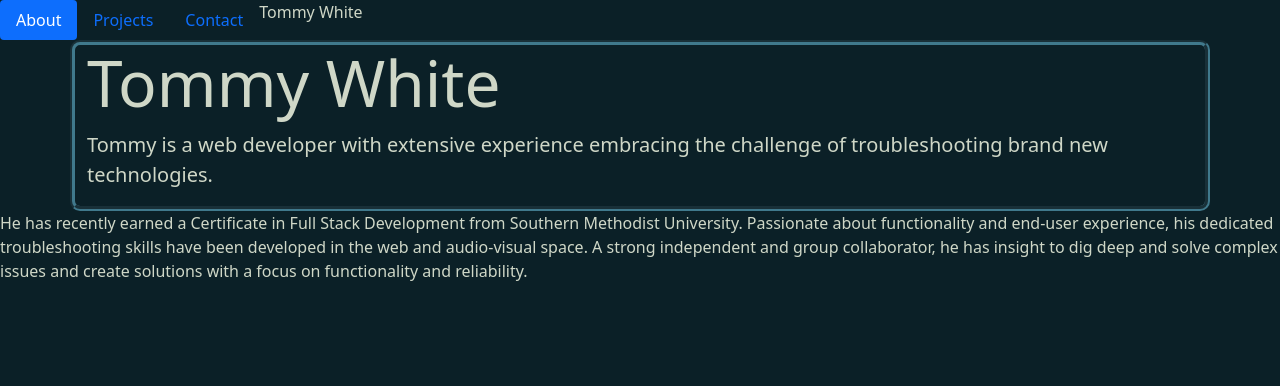
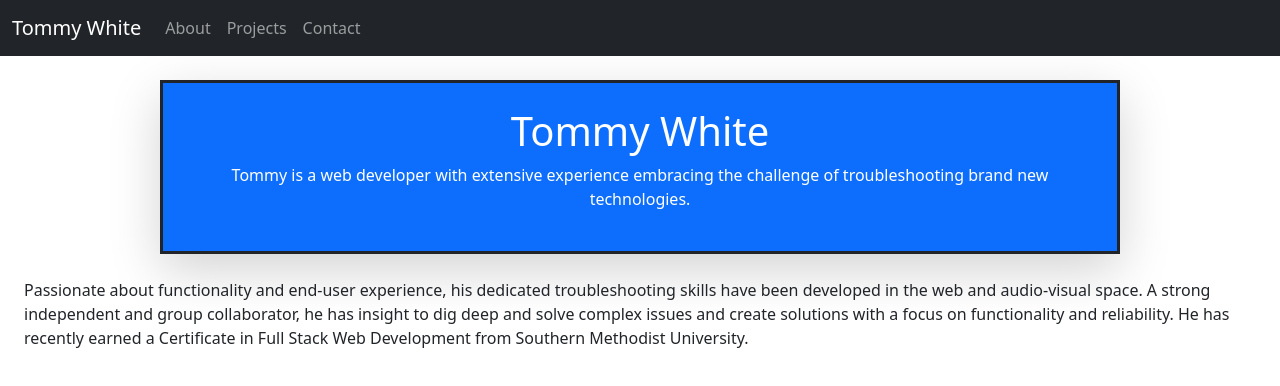
Before and after one commit to T0mWhite/portfolio, a React (Create React App) app: page / in a window 1280 px wide. Shown: the top 386 px of the page. Built offline with nearby package versions, Linux system fonts and the light colour scheme.

Commit message:
Navbar changed. More styling added

```diff
--- a/package.json
+++ b/package.json
@@ -2,12 +2,13 @@
   "name": "react-portfolio",
   "version": "0.1.0",
   "private": true,
+  "homepage": "https://t0mwhite.github.io/react-portfolio/",
   "dependencies": {
     "@testing-library/jest-dom": "^5.16.1",
     "@testing-library/react": "^12.1.2",
     "@testing-library/user-event": "^13.5.0",
     "bootstrap": "^5.1.3",
-    "jquery": "^3.6.0",
+    "gh-pages": "^3.2.3",
     "popper.js": "^1.16.1",
     "react": "^17.0.2",
     "react-dom": "^17.0.2",
@@ -15,6 +16,8 @@
     "web-vitals": "^2.1.4"
   },
   "scripts": {
+    "predeploy": "npm run build",
+    "deploy": "gh-pages -d build",
     "start": "react-scripts start",
     "build": "react-scripts build",
     "test": "react-scripts test",
--- a/public/index.html
+++ b/public/index.html
@@ -2,7 +2,6 @@
 <html lang="en">
   <head>
     <meta charset="utf-8" />
-    <link rel="icon" href="%PUBLIC_URL%/favicon.ico" />
     <meta name="viewport" content="width=device-width, initial-scale=1" />
     <meta name="theme-color" content="#000000" />
     <meta
--- a/src/components/NavTabs.js
+++ b/src/components/NavTabs.js
@@ -1,50 +1,56 @@
 import React from "react";
-import NavStyles from "./styles/Nav.css";
+import NavStyles from "./styles/Nav.module.css";
 
 // Here we are using object destructuring assignment to pluck off our variables from the props object
 // We assign them to their own variable names
 function NavTabs({ currentPage, handlePageChange }) {
   return (
-      <ul className="nav nav-pills">
-        <li className="nav-item">
+    <nav class="navbar navbar-expand-sm bg-dark navbar-dark sticky-top">
+      <div class="container-fluid">
+        <a class="navbar-brand" href="#about" onClick={() => handlePageChange("About")}>
+          Tommy White
+        </a>
+        <button
+          class="navbar-toggler"
+          type="button"
+          data-bs-toggle="collapse"
+          data-bs-target="#collapsibleNavbar"
+        >
+          <span class="navbar-toggler-icon"></span>
+        </button>
+        <div class="collapse navbar-collapse" id="collapsibleNavbar">
+          <ul class="navbar-nav">
+            <li class="nav-item">
               <a
+                class="nav-link"
                 href="#about"
                 onClick={() => handlePageChange("About")}
-            // This is a conditional (ternary) operator that checks to see if the current page is "About"
-            // If it is, we set the current page to 'nav-link-active', otherwise we set it to 'nav-link'
-            className={currentPage === "About" ? "nav-link active" : "nav-link"}
               >
                 About
               </a>
             </li>
-        <li className="nav-item">
+            <li class="nav-item">
               <a
+                class="nav-link"
                 href="#projects"
                 onClick={() => handlePageChange("Projects")}
-            // Check to see if the currentPage is `Projects`, and if so we use the active link class from bootstrap. Otherwise, we set it to a normal nav-link
-            className={
-              currentPage === "Projects" ? "nav-link active" : "nav-link"
-            }
               >
                 Projects
               </a>
             </li>
-        <li className="nav-item">
+            <li class="nav-item">
               <a
+                class="nav-link"
                 href="#contact"
                 onClick={() => handlePageChange("Contact")}
-            // Check to see if the currentPage is `Contact`, and if so we use the active link class from bootstrap. Otherwise, we set it to a normal nav-link
-            className={
-              currentPage === "Contact" ? "nav-link active" : "nav-link"
-            }
               >
                 Contact
               </a>
             </li>
-        <li>
-          <p>Tommy White</p>
-        </li>
           </ul>
+        </div>
+      </div>
+    </nav>
   );
 }
 
--- a/src/components/ProjectCard.js
+++ b/src/components/ProjectCard.js
@@ -1,15 +1,33 @@
 import React from "react";
-import placeholder from "../assets/images/350x150.png";
+// import placeholder from "http://placecorgi.com/260/180";
 export default function ProjectCard() {
   return (
-    <div className="card d-flex flex-column" style={{width: "150px"}}>
-      <img src={placeholder} className="card-img-top" alt="..." />
-      <div className="card-body">
-        <p className="card-text">
-          Some quick example text to build on the card title and make up the
-          bulk of the card's content.
-        </p>
+    <div className="card ">
+      <div className="card-header">Project x</div>
+      {/* <button data-bs-toggle="collapse" data-bs-target="#demo">
+        Collapsible
+      </button>
+
+      <div id="demo" class="collapse">
+        Lorem ipsum dolor text....
+      </div> */}
+      {/* <div className="card-body">Content</div> */}
+      <div className="card-img-bottom">
+        <img
+          src="http://placecorgi.com/640/360"
+          className="card-img-top rounded"
+          alt="..."
+        />
       </div>
     </div>
+    // <div className="card m-3 text-white" style={{width: "150px"}}>
+    //   <img src="http://placecorgi.com/640/360" className="card-img-top rounded" alt="..." />
+    //   <div className="card-body">
+    //     <p className="card-text">
+    //       Some quick example text to build on the card title and make up the
+    //       bulk of the card's content.
+    //     </p>
+    //   </div>
+    // </div>
   );
 }
--- a/src/components/pages/About.js
+++ b/src/components/pages/About.js
@@ -1,29 +1,26 @@
 import React from "react";
-import AboutStyle from '../styles/About.css';
+import AboutStyle from "../styles/About.css";
 
 export default function About() {
   return (
     <div>
-      {" "}
-      <div className="jumbotron jumbotron-fluid">
-        <div className="container" id="jumbotron">
-          <h1 className="display-3">Tommy White</h1>
-          <p className="lead">
-            Tommy is a web developer with extensive experience embracing the
-            challenge of troubleshooting brand new technologies.
-          </p>
-        </div>
+      <div className="w-75 mt-4 p-4 bg-primary text-white text-center border border-3 border-dark mx-auto shadow-lg">
+        <h1>Tommy White</h1>
+        <p>
+          Tommy is a web developer with extensive experience embracing the
+          challenge of troubleshooting brand new technologies.
+        </p>
       </div>
       <div className="justify-content-center">
-        <p>
-          He has recently earned a Certificate in Full Stack Development from
-          Southern Methodist University. Passionate about functionality and
-          end-user experience, his dedicated troubleshooting skills have been
-          developed in the web and audio-visual space. A strong independent and
-          group collaborator, he has insight to dig deep and solve complex
-          issues and create solutions with a focus on functionality and
-          reliability.
+        <p className="p-4">
+          Passionate about functionality and end-user experience, his dedicated
+          troubleshooting skills have been developed in the web and audio-visual
+          space. A strong independent and group collaborator, he has insight to
+          dig deep and solve complex issues and create solutions with a focus on
+          functionality and reliability. He has recently earned a Certificate in
+          Full Stack Web Development from Southern Methodist University.
         </p>
+
       </div>
     </div>
   );
--- a/src/components/pages/Projects.js
+++ b/src/components/pages/Projects.js
@@ -3,12 +3,26 @@ import ProjectCard from "../ProjectCard";
 
 export default function Projects() {
   return (
-    <div className="display-flex">
-      <h1>Projects Page</h1>
-      <ProjectCard />
-      <ProjectCard />
-      <ProjectCard />
-      <ProjectCard />
-    </div>
+    <>
+      <div>
+        <h1>Projects Page</h1>
+        <p>Check out my work</p>
+      </div>
+
+      <div className="d-flex flex-row flex-wrap container pt-3 justify-content-center vh-100">
+        <div className="col-sm-3 mx-4">
+          <ProjectCard />
+        </div>
+        <div className="col-sm-3 mx-4">
+          <ProjectCard />
+        </div>
+        <div className="col-sm-3 mx-4">
+          <ProjectCard />
+        </div>
+        <div className="col-sm-3 mx-4">
+          <ProjectCard />
+        </div>
+      </div>
+    </>
   );
 }
--- a/src/components/styles/App.css
+++ b/src/components/styles/App.css
@@ -1,7 +1,7 @@
-* {
+/* * {
     background-color: #0B2027;
     color: #CFD7C7;
-}
+} */
 
 .a {
     color:#0B2027 !important;
--- a/src/components/styles/Nav.css
+++ /dev/null
@@ -1,3 +0,0 @@
-.navbar-customclass {
-    background-color: blue;
-}
--- /dev/null
+++ b/src/components/styles/Nav.module.css
@@ -0,0 +1,3 @@
+a.test {
+    background-color: pink !important;
+}
```
Also changed, not shown: src/index.js (+6 -7 lines), src/assets/images/350x150.png (deleted), 1 other file (tests, documents, lock files or other folders). Lines whose indentation alone changed are shown as unchanged.
